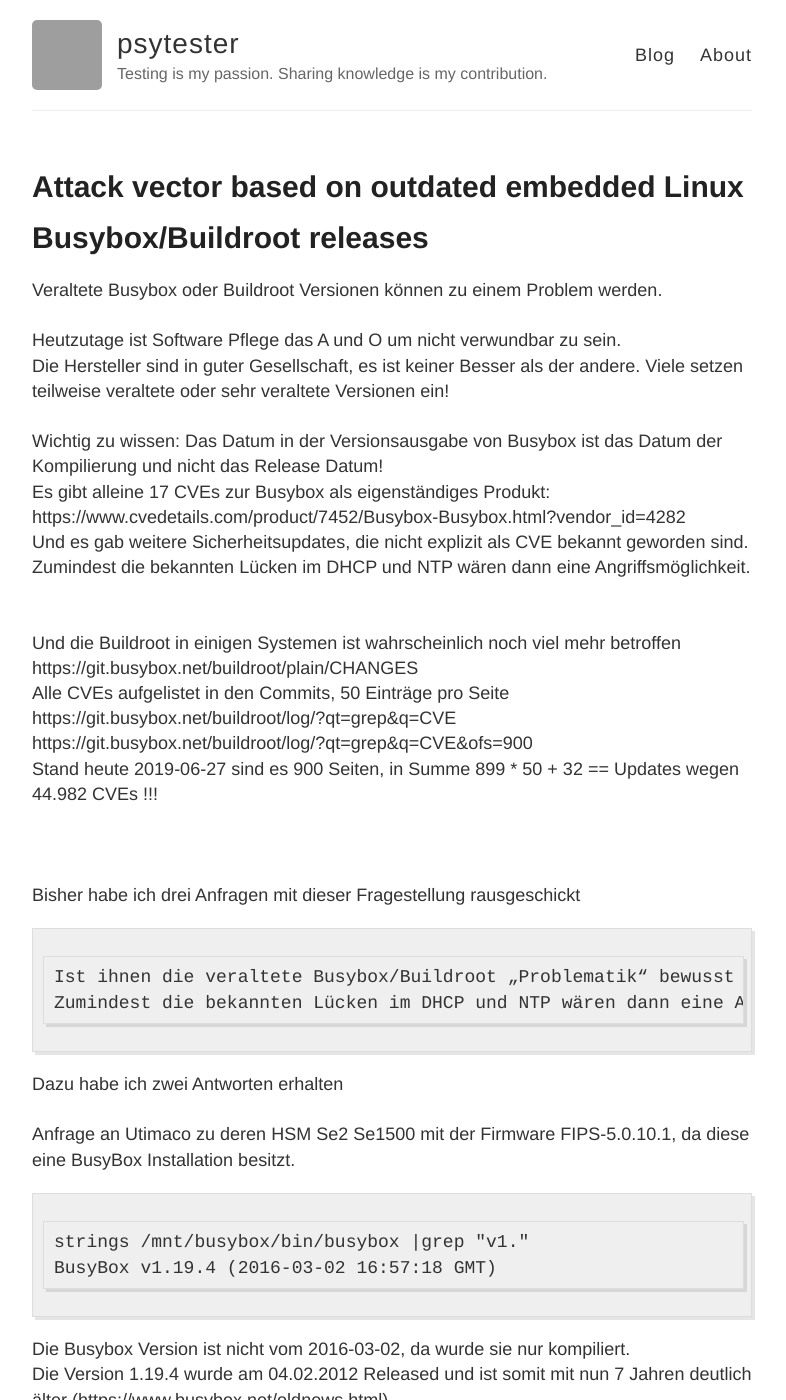
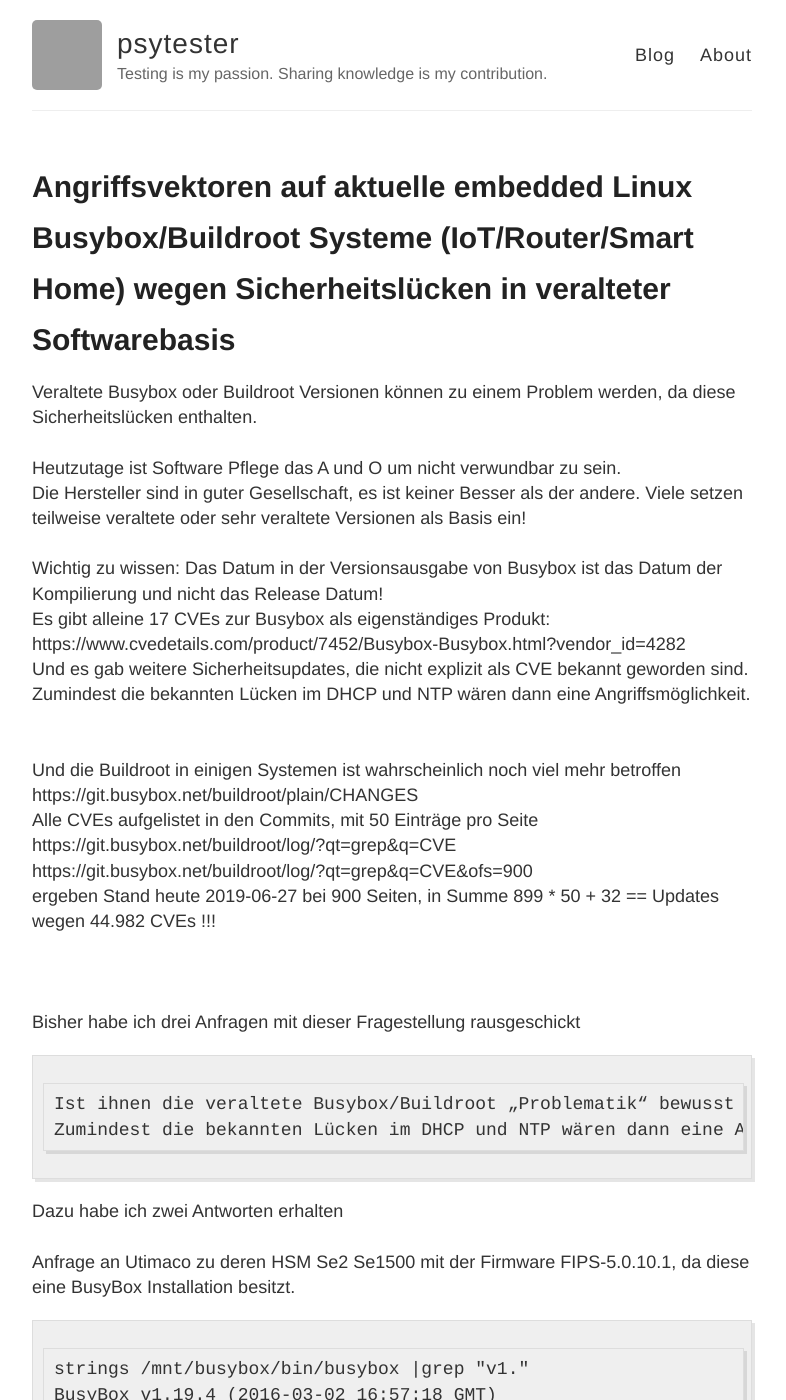
Before and after one commit to psytester/psytester.github.io, a Jekyll site: the page built from _posts/hacking_and_pentests/CVEs/2019-06-27-embedded_Linux_Busybox_Buildroot.md, in a window 1280 px wide and 1400 px high. Shown: the whole window, without its empty margins (248-1034 px from the left). Built offline with Jekyll 4.4.1, drawn with Linux system fonts in a browser that asks for light colours; some of the changed text lies outside the part shown; grey boxes are pictures that could not be loaded.

Commit message:
Update 2019-06-27-embedded_Linux_Busybox_Buildroot.md

```diff
--- a/_posts/hacking_and_pentests/CVEs/2019-06-27-embedded_Linux_Busybox_Buildroot.md
+++ b/_posts/hacking_and_pentests/CVEs/2019-06-27-embedded_Linux_Busybox_Buildroot.md
@@ -1,14 +1,14 @@
 ---
 layout: post
-title:  "Attack vector based on outdated embedded Linux Busybox/Buildroot releases"
+title:  "Angriffsvektoren auf aktuelle embedded Linux Busybox/Buildroot Systeme (IoT/Router/Smart Home) wegen Sicherheitslücken in veralteter Softwarebasis"
 date:   2019-06-27 15:00:00
 author: 'psytester'
 ---
 
-Veraltete Busybox oder Buildroot Versionen können zu einem Problem werden.<br>
+Veraltete Busybox oder Buildroot Versionen können zu einem Problem werden, da diese Sicherheitslücken enthalten.<br>
 <br>
 Heutzutage ist Software Pflege das A und O um nicht verwundbar zu sein.<br>
-Die Hersteller sind in guter Gesellschaft, es ist keiner Besser als der andere. Viele setzen teilweise veraltete oder sehr veraltete Versionen ein!<br>
+Die Hersteller sind in guter Gesellschaft, es ist keiner Besser als der andere. Viele setzen teilweise veraltete oder sehr veraltete Versionen als Basis ein!<br>
 <br>
 Wichtig zu wissen: Das Datum in der Versionsausgabe von Busybox ist das Datum der Kompilierung und nicht das Release Datum!<br>
 Es gibt alleine 17 CVEs zur Busybox als eigenständiges Produkt:<br>
@@ -19,10 +19,10 @@
 <br>
 Und die Buildroot in einigen Systemen ist wahrscheinlich noch viel mehr betroffen<br>
 https://git.busybox.net/buildroot/plain/CHANGES<br>
-Alle CVEs aufgelistet in den Commits, 50 Einträge pro Seite<br>
+Alle CVEs aufgelistet in den Commits, mit 50 Einträge pro Seite<br>
 https://git.busybox.net/buildroot/log/?qt=grep&q=CVE<br>
 https://git.busybox.net/buildroot/log/?qt=grep&q=CVE&ofs=900<br>
-Stand heute 2019-06-27 sind es 900 Seiten, in Summe 899 * 50 + 32 == Updates wegen 44.982 CVEs !!!<br>
+ergeben Stand heute 2019-06-27 bei 900 Seiten, in Summe 899 * 50 + 32 == Updates wegen 44.982 CVEs !!!<br>
 <br>
 <br>
 <br>
```
Also changed, not shown: other parts of _posts/hacking_and_pentests/CVEs/2019-06-27-embedded_Linux_Busybox_Buildroot.md (+2 -2 lines).
